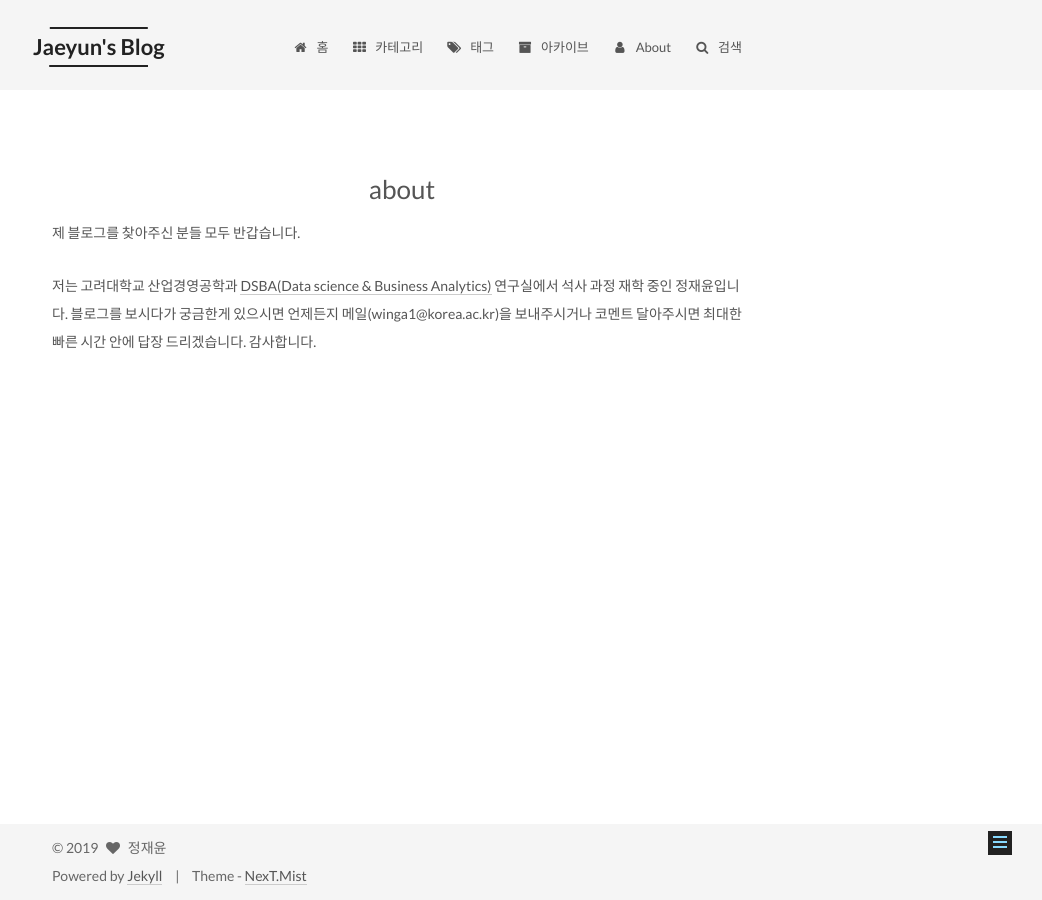
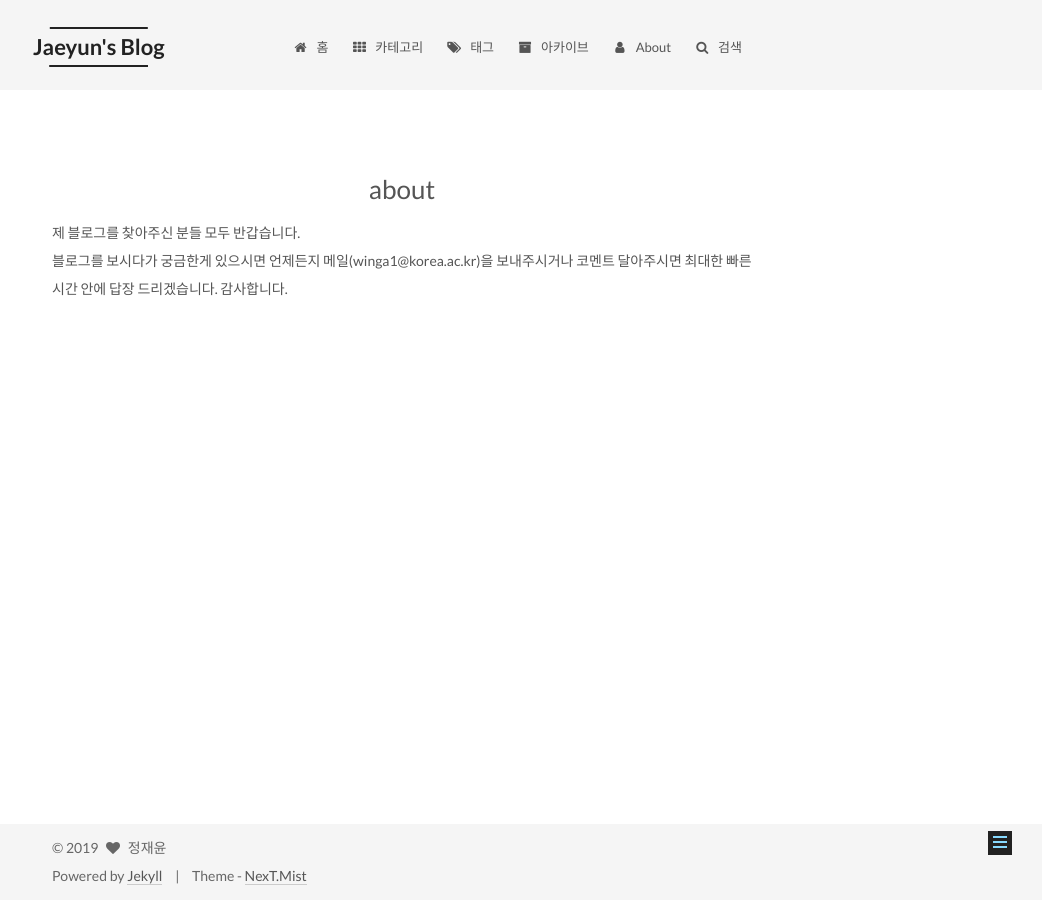
Before and after one commit to Jayhey/Jayhey.github.io, a Jekyll site: the page built from about/index.md, in a window 1280 px wide. Shown: the whole page, without its empty margins (238-1280 px from the left). Built offline with Jekyll 4.4.1, drawn with Linux system fonts in a browser that asks for light colours; comment, search, counter and statistics services are not loaded.

Commit message:
신상 정보 수정

```diff
--- a/_config.yml
+++ b/_config.yml
@@ -2,11 +2,11 @@
 # Jekyll & Global Configuration
 ## Docs: https://jekyllrb.com/docs/configuration/
 # ---------------------------------------------------------------
-repository: Jayehy/Jayhey.github.io
+repository: Jayhey/Jayhey.github.io
 # Site
 title: Jaeyun's Blog
 subtitle: For deep learning
-description: 고려대학교 산업경영공학과에서 석사 과정 중인 정재윤입니다. 주 관심분야는 머신러닝입니다.
+description: AI Center, SKT
 author: 정재윤
 # Support language: de, en, fr-FR, id, ja, ko, pt-BR, pt, ru, zh-Hans, zh-hk, zh-tw
 language: ko
--- a/about/index.md
+++ b/about/index.md
@@ -4,5 +4,4 @@ layout: page
 ---
 
 제 블로그를 찾아주신 분들 모두 반갑습니다.
-
-저는 고려대학교 산업경영공학과 [DSBA(Data science & Business Analytics)](http://dsba.korea.ac.kr) 연구실에서 석사 과정 재학 중인 정재윤입니다. 블로그를 보시다가 궁금한게 있으시면 언제든지 메일(winga1@korea.ac.kr)을 보내주시거나 코멘트 달아주시면 최대한 빠른 시간 안에 답장 드리겠습니다. 감사합니다.
+블로그를 보시다가 궁금한게 있으시면 언제든지 메일(winga1@korea.ac.kr)을 보내주시거나 코멘트 달아주시면 최대한 빠른 시간 안에 답장 드리겠습니다. 감사합니다.
```
Also changed, not shown: README.md.
